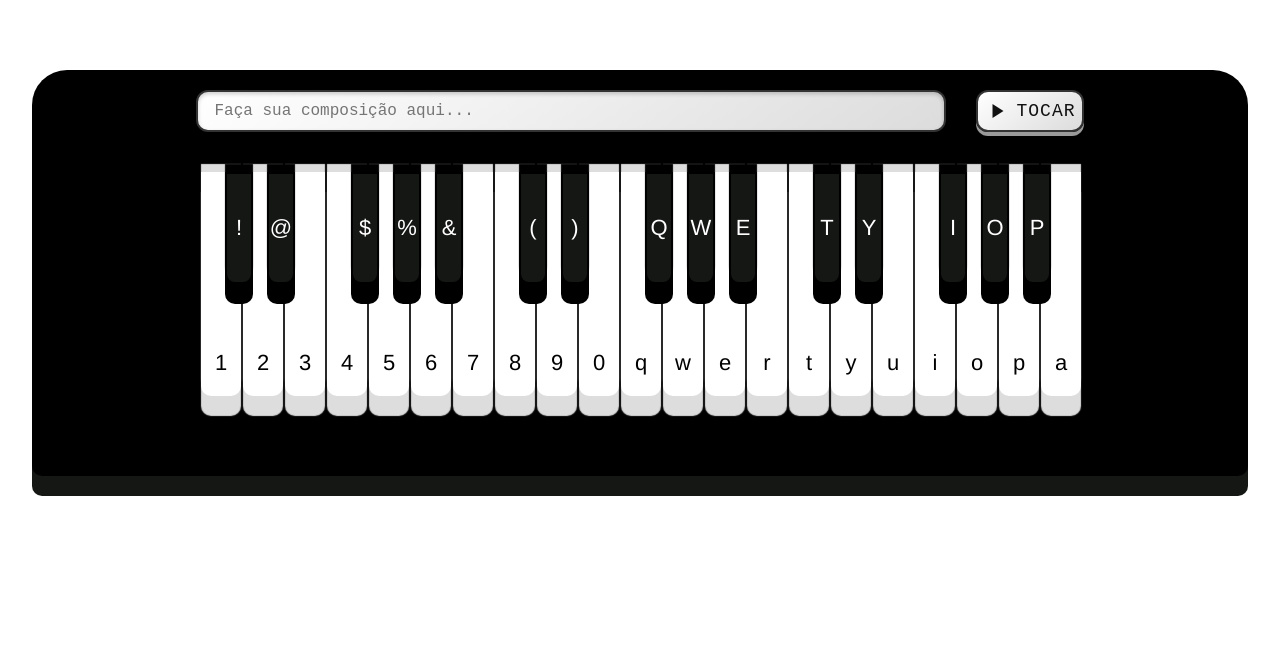
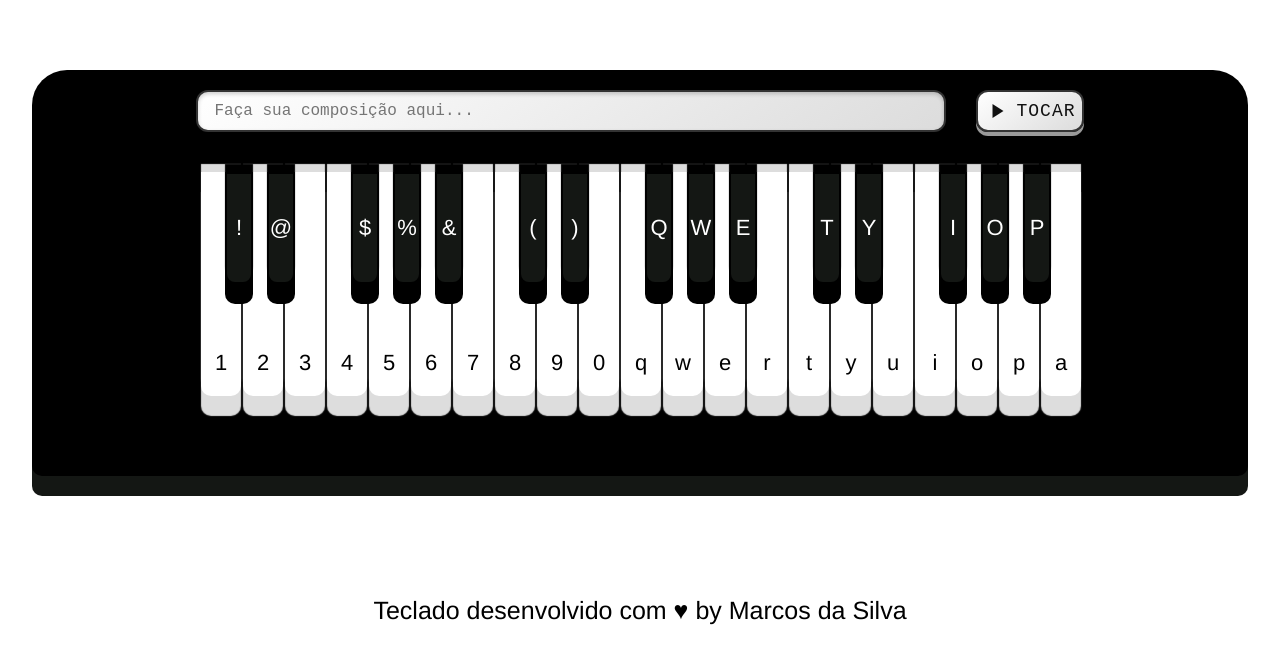
Before and after one commit to AlbertMagnus011/pianoVirtual, a plain HTML site: page index.html in a window 1280 px wide. Drawn offline with Linux system fonts and the light colour scheme.

Commit message:
editing readme

```diff
--- a/Assests/css/style.css
+++ b/Assests/css/style.css
@@ -130,3 +130,11 @@
     background-color:#000;
     padding-top:10px;
 }
+footer{
+    display: flex;
+    justify-content: center;
+}
+.footer-content{
+    font-size: 25px;
+    margin-top: 15vh;
+}
--- a/index.html
+++ b/index.html
@@ -17,6 +17,11 @@
         </div>
     </div>
     <div class="sounds"></div>
+    <footer>
+        <div class="footer-content">
+            Teclado desenvolvido com ♥ by Marcos da Silva
+        </div>
+    </footer>
     <script src="./Assests/javascript/functions.js"></script>
     <script src="./Assests/javascript/dom.js"></script>
     <script src="./Assests/javascript/main.js"></script>
```
Also changed, not shown: Assests/templete.png (added), 2 other files.
